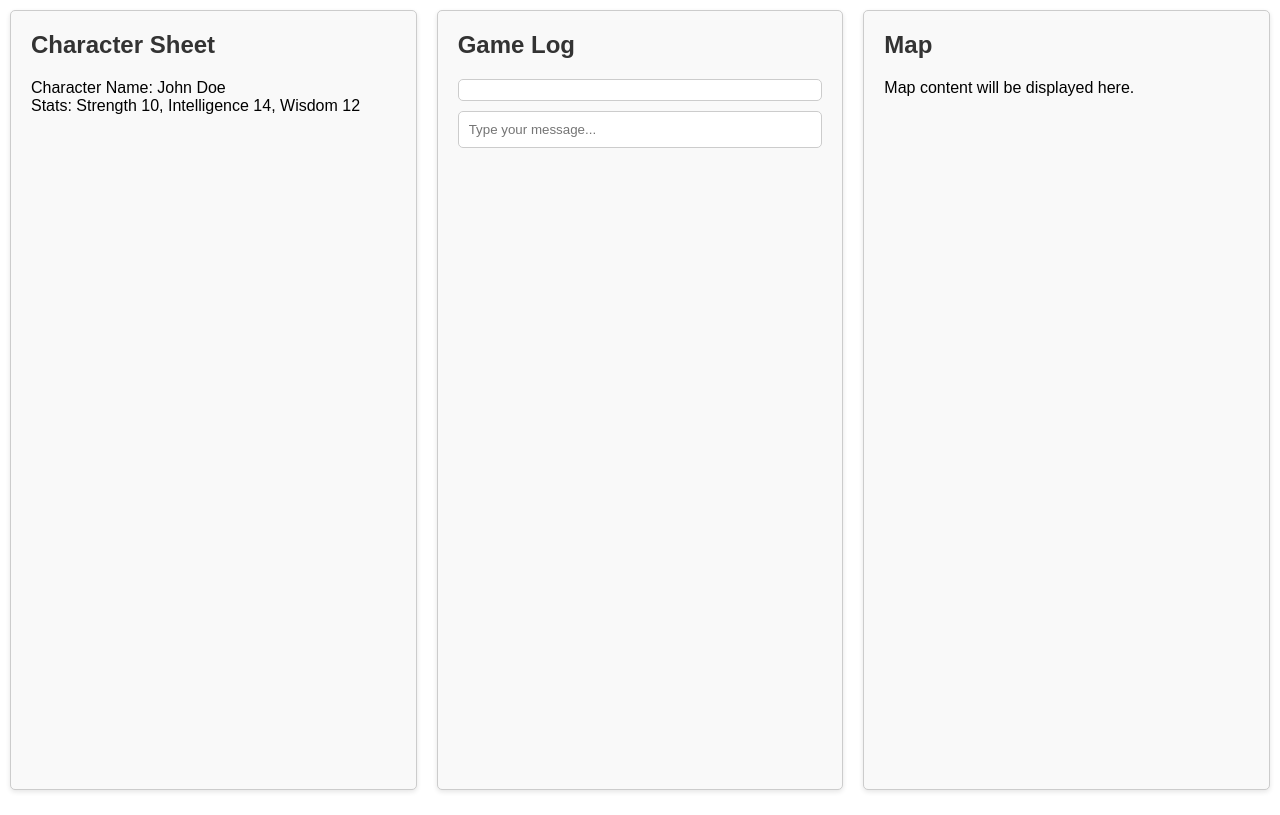
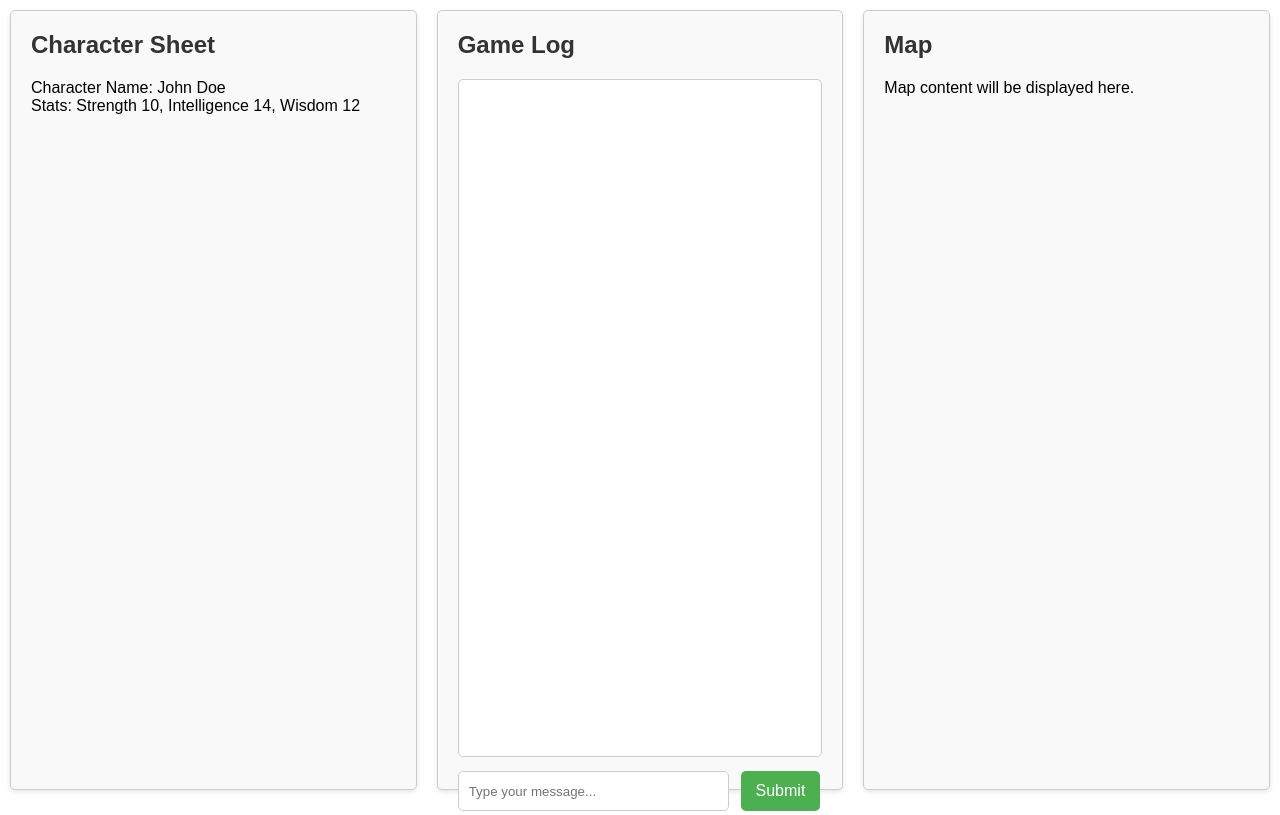
Before and after one commit to Canbers/GPT_Dragons, a plain HTML site: page public/index.html in a window 1280 px wide. Drawn offline with Linux system fonts and the light colour scheme.

Commit message:
Adding better game log text support

```diff
--- a/public/index.html
+++ b/public/index.html
@@ -22,8 +22,11 @@
             <h2>Game Log</h2>
             <!-- Game log -->
             <div id="game-log"></div>
-            <!-- Chat input box -->
-            <input id="chat-box" type="text" placeholder="Type your message...">
+            <!-- Chat input box and submit button -->
+            <div id="chat-controls">
+                <input id="chat-box" type="text" placeholder="Type your message...">
+                <button id="submit-btn">Submit</button>
+            </div>
         </div>
 
         <!-- Map Section -->
--- a/public/styles.css
+++ b/public/styles.css
@@ -37,23 +37,74 @@ h2 {
 }
 
 #game-log {
+  height: calc(100% - 60px);
   overflow-y: auto;
-  flex: 1;
   border: 1px solid #ccc;
   border-radius: 5px;
   padding: 10px;
   margin-bottom: 10px;
   background-color: #fff;
+  display: flex;
+  flex-direction: column;
+}
+
+#game-log .message {
+  display: flex;
+  flex-direction: column;
+  margin-bottom: 10px;
+}
+
+#game-log .message .author {
+  font-weight: bold;
+  margin-bottom: 5px;
+}
+
+#game-log .message .text {
+  background-color: #e8e8e8;
+  padding: 5px 10px;
+  border-radius: 5px;
+  position: relative;
+}
+
+#game-log .message .text .timestamp {
+  font-size: 10px;
+  color: #777;
+  position: absolute;
+  top: 0;
+  right: 5px;
+}
+
+#chat-controls {
+  display: flex;
+  flex-direction: row;
+  align-items: center;
 }
 
 #chat-box {
-  width: 100%;
-  padding: 10px;
+  flex: 1;
+  height: 40px;
   border: 1px solid #ccc;
   border-radius: 5px;
+  padding: 5px 10px;
+  margin-right: 10px;
   outline: none;
 }
 
-#chat-box:focus {
-  border-color: #007bff;
+#submit-btn {
+  height: 40px;
+  background-color: #4CAF50;
+  border: none;
+  color: white;
+  text-align: center;
+  text-decoration: none;
+  display: inline-block;
+  font-size: 16px;
+  margin: 4px 2px;
+  cursor: pointer;
+  border-radius: 5px;
+  padding: 0 15px;
 }
+
+#submit-btn:hover {
+  background-color: #45a049;
+}
```
